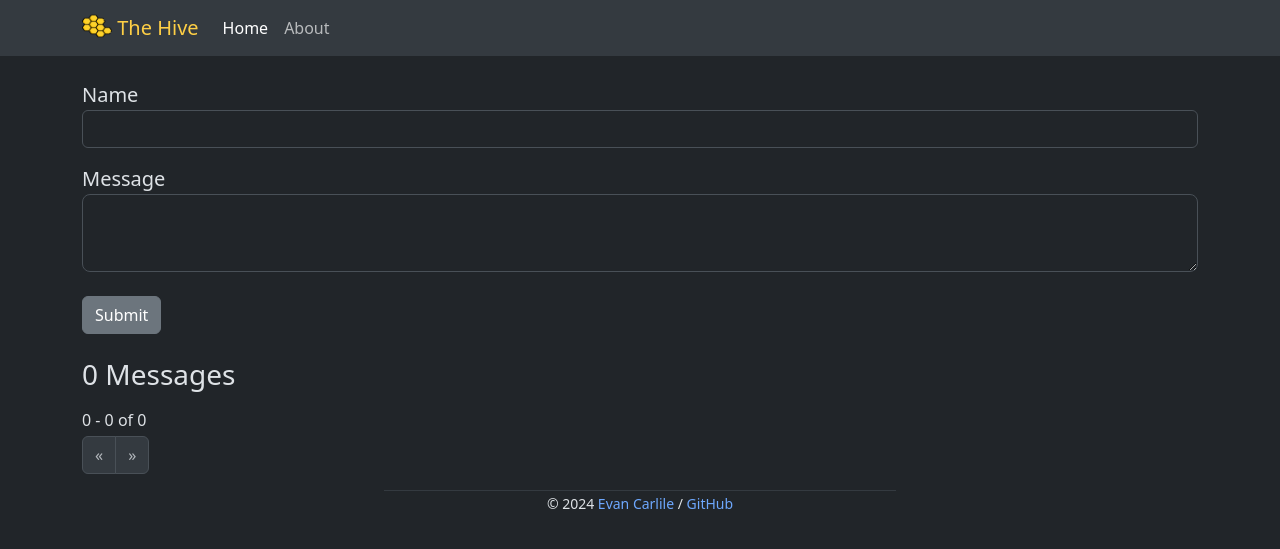
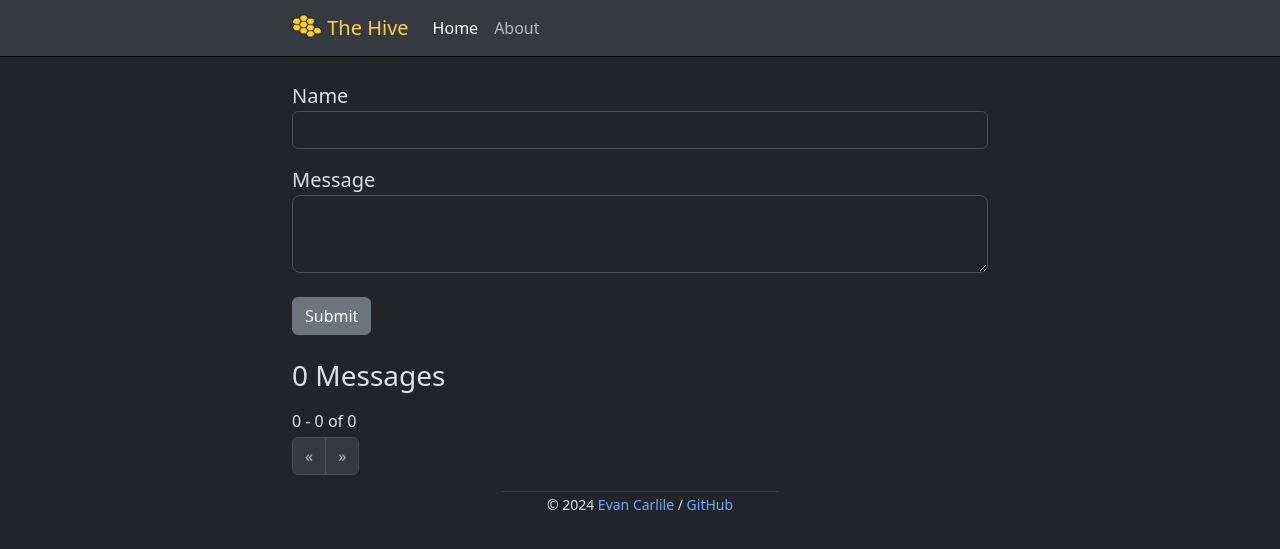
Before and after one commit to ecar33/TheHive, a Flask app: page / in a window 1280 px wide. Shown: the top 549 px of the page. Run offline with Flask 3, Linux system fonts and the light colour scheme.

Commit message:
Put main content in a main tag

```diff
--- a/hive/static/css/base.css
+++ b/hive/static/css/base.css
@@ -1,3 +1,7 @@
 .text-yellow {
     color: #FECF45 !important;
 }
+
+.container {
+    max-width: 720px !important;
+}
--- a/hive/templates/base.html
+++ b/hive/templates/base.html
@@ -26,9 +26,8 @@ data-bs-theme='dark'
     {%- endblock head %}
   </head>
   <body {% block body_attribs %}{% endblock body_attribs %}>
-    {% block body -%}
     {% block navbar %}
-    <nav class="navbar navbar-expand-lg bg-body-secondary">
+    <nav class="navbar navbar-expand-lg bg-body-secondary border-bottom border-black">
       <div class="container">
         <a class="navbar-brand text-yellow" href="#">
           <img src="{{ url_for('static', filename='images/navbar-icon.png') }}" alt="Logo" width="30" height="24"
@@ -55,7 +54,7 @@ data-bs-theme='dark'
       </div>
     </nav>
     {%- endblock navbar %}
-
+    <main class="container">
       <div class="container mt-4 alert-width">
         {% for category, message in get_flashed_messages(with_categories=true) %}
         <div class="alert alert-{{ category }}" role="alert">{{ message|safe }}</div>
@@ -69,12 +68,11 @@ data-bs-theme='dark'
         <small class="footer-font-size pb-0 mb-0"> &copy; 2024 <a class="link-underline link-underline-opacity-0" href="#">Evan Carlile</a> / <a class="link-underline link-underline-opacity-0" href="https://github.com/ecar33">GitHub</a></small>
       </footer>
       {% endblock footer %}
-
+    </main>
     {% block scripts %}
     <script src="https://cdn.jsdelivr.net/npm/@popperjs/core@2.11.8/dist/umd/popper.min.js" integrity="sha384-I7E8VVD/ismYTF4hNIPjVp/Zjvgyol6VFvRkX/vR+Vc4jQkC+hVqc2pM8ODewa9r" crossorigin="anonymous"></script>
     <script src="https://cdn.jsdelivr.net/npm/bootstrap@5.3.3/dist/js/bootstrap.min.js" integrity="sha384-0pUGZvbkm6XF6gxjEnlmuGrJXVbNuzT9qBBavbLwCsOGabYfZo0T0to5eqruptLy" crossorigin="anonymous"></script>
     {%- endblock scripts %}
-    {%- endblock body %}
   </body>
 {%- endblock html %}
 </html>
--- a/hive/templates/index.html
+++ b/hive/templates/index.html
@@ -8,7 +8,6 @@
 
 {% block content %}
 
-<div class="container">
     <form method="POST", action="{{ url_for('message.post_message') }}">
       {{ form.hidden_tag() }}
       <div class="mb-3">
@@ -41,8 +40,6 @@
   {{ macros.render_pagination(page, 'main.index') }}
 
 
-</div>
-
 {% endblock content%}
 
 {% block scripts %}
```
Lines whose indentation alone changed are shown as unchanged.
